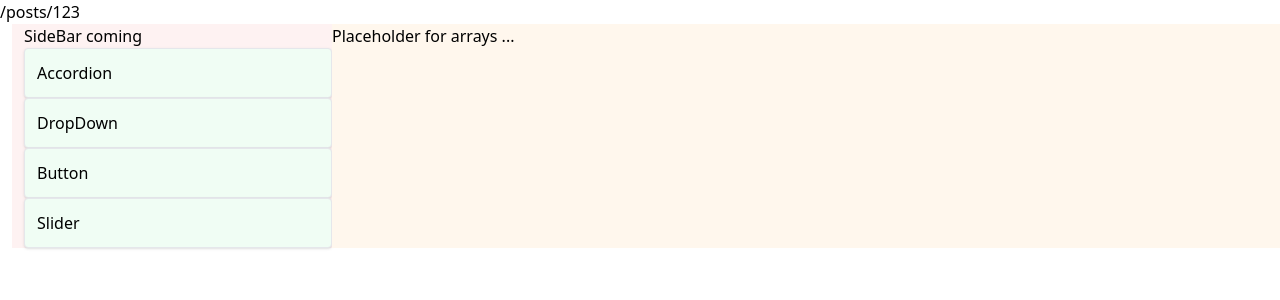
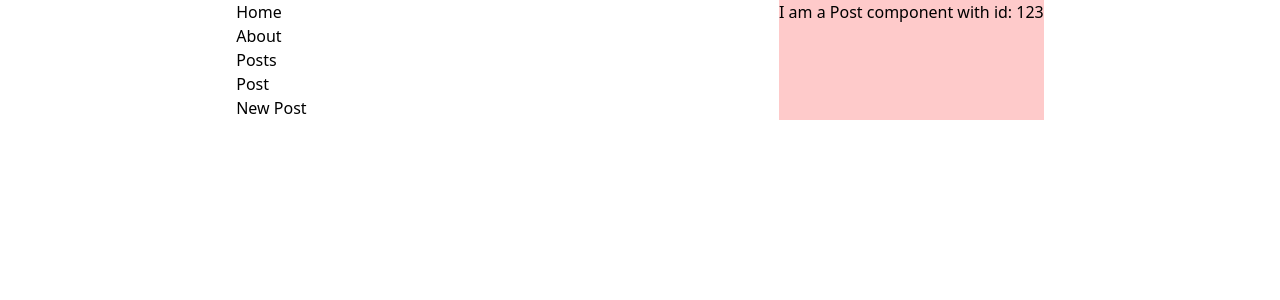
Before and after one commit to lissa3/start-react, a React (Create React App) app: page /posts/123 in a window 1280 px wide. Shown: the top 300 px of the page. Built offline with nearby package versions, Linux system fonts and the light colour scheme.

Commit message:
simpe nested routes: posts,post,ect

```diff
--- a/package.json
+++ b/package.json
@@ -11,7 +11,7 @@
     "react": "^18.2.0",
     "react-dom": "^18.2.0",
     "react-icons": "^4.7.1",
-    "react-router-dom": "^6.7.0",
+    "react-router-dom": "^6.8.0",
     "react-scripts": "5.0.1",
     "web-vitals": "^2.1.4"
   },
--- a/src/App.js
+++ b/src/App.js
@@ -1,24 +1,33 @@
-import React, { useState } from "react";
+// import React, { useState,useParams } from "react";
 import { SideBar } from "./components/SideBar";
+import {Routes,Route} from "react-router-dom"
+import {Posts} from "./pages/Posts"
+import {Post} from "./pages/Post"
+import {NewPost} from "./pages/NewPost"
+import {PageNotFound} from "./pages/PageNotFound"
+import {Home} from "./pages/Home"
+import {About} from "./pages/About"
+
+function App() {
+  return(
+     <div className="flex  justify-around">
+        <SideBar />
+
+        <Routes>
+          <Route path="/">
+              <Route index element={<Home/>} />
+              <Route path="about" element={<About/>} />
+              <Route path="posts">
+                <Route index  element={<Posts/>}/>
+                <Route  path=":id" element={<Post/>} />
+                <Route path="new-post" element={<NewPost/>} />
+              </Route>
+          </Route>
+          <Route path="*"  element={<PageNotFound/>}  />
+        </Routes>
+      </div>
+      )
+    }
 
 
-
-function App() {
-  const [currentComp,setComponent] = useState([]);
-  const getChoice = (choice)=>{
-    console.log(choice)
-    setComponent(choice)
-  }
-
-  return(
-     <div className="flex ">
-          <div className="flex-none w-1/4 pl-3 ml-3 bg-red-50">
-            <SideBar onChange={getChoice} value={currentComp}/>
-          </div>
-          <div className="flex-none w-3/4 bg-orange-50">
-            Placeholder for arrays ...
-          </div>
-      </div>
-    )
-}
 export default App;
--- a/src/components/SideBar.js
+++ b/src/components/SideBar.js
@@ -1,21 +1,17 @@
 import * as React from 'react';
-import Panel from './Panel';
+import { Link } from 'react-router-dom';
 
-export function SideBar({onChange,value}) {
-    const comps = ["Accordion","DropDown","Button","Slider"];
-    const itemFabric = comps.map((comp,idx)=>{
-        return (
-          <Panel onClick={()=>onChange(comp)} value={value}  key= {idx} className="cursor-pointer">
-          {comp}
-         </Panel>
-        )
-    })
+export function SideBar() {
 
   return (
-    <div>
-        <h4>SideBar coming</h4>
-        {itemFabric}
 
-    </div>
+    <section className='flex flex-col'>
+
+      <Link to="/">Home</Link>
+      <Link to="/about">About</Link>
+      <Link to="/posts">Posts</Link>
+      <Link to="/posts/123">Post</Link>
+      <Link to="/posts/new-post">New Post</Link>
+    </section>
   );
 };
--- a/src/context/navigation.js
+++ /dev/null
@@ -1,36 +0,0 @@
-import { createContext } from "react";
-import { useState,useEffect } from "react";
-
-const NavigattionContext = createContext();
-
-function NavigationProvider({children}){
-
-    const [currentPath,setCurrentPath] = useState(window.location.pathname);
-    // console.log("path is:",currentPath);
-    useEffect(()=>{
-    // re-render if user clicks but <- or ->
-    // waiting for a popState effect on handler;
-    // tracking click "back"<- or -> forward
-    // let op: but NOT hard re-fresh
-        const handler = ()=>{
-            setCurrentPath(window.location.pathname)
-        }
-        window.addEventListener('popstate',handler)
-        return ()=>{
-           window.removeEventListener('popstate',handler)
-        }
-    },[])
-    const navigate = (to)=>{
-        window.history.pushState({},"",to);
-        setCurrentPath(to)
-    }
-
-    return (
-      <NavigattionContext.Provider value={{currentPath,navigate}}>
-        {currentPath}
-        {children}
-      </NavigattionContext.Provider>
-    )
-}
-export {NavigationProvider};
-export default NavigattionContext;
--- a/src/index.js
+++ b/src/index.js
@@ -2,8 +2,8 @@ import React from 'react';
 import ReactDOM from 'react-dom/client';
 import App from './App'
 import './index.css';
+import { BrowserRouter } from 'react-router-dom';
 
-import { NavigationProvider } from './context/navigation';
 // import 'bootstrap/dist/css/bootstrap.min.css'
 // import 'bootstrap/dist/css/bootstrap.css.map'
 
@@ -12,8 +12,8 @@ import { NavigationProvider } from './context/navigation';
 const root = ReactDOM.createRoot(document.getElementById('root'));
 root.render(
   <React.StrictMode>
-    <NavigationProvider>
+    <BrowserRouter>
       <App/>
-    </NavigationProvider>
+    </BrowserRouter>
   </React.StrictMode>
 );
--- /dev/null
+++ b/src/pages/About.js
@@ -0,0 +1,12 @@
+import { Link } from "react-router-dom";
+export const About = () => {
+    return (
+        <div className="flex flex-col bg-yellow-500">
+            I am About component
+            <div>
+                {/* <Link to="/">Back to Home</Link> */}
+            </div>
+
+        </div>
+    );
+};
--- /dev/null
+++ b/src/pages/Home.js
@@ -0,0 +1,13 @@
+import {Link} from "react-router-dom"
+
+export const Home = () => {
+    return (
+        <div className="bg-teal-500">
+            I am a Home component
+            {/* <div>
+                <Link to="posts">Posts</Link>
+                <Link to="about" >About</Link>
+            </div> */}
+        </div>
+    );
+};
--- /dev/null
+++ b/src/pages/NewPost.js
@@ -0,0 +1,8 @@
+
+export const NewPost = () => {
+    return (
+        <div className="bg-violet-300">
+            Add a new post
+        </div>
+    );
+};
--- /dev/null
+++ b/src/pages/PageNotFound.js
@@ -0,0 +1,9 @@
+import {Link} from "react-router-dom";
+export const PageNotFound = () => {
+    return (
+        <div className="bg-orange-200">
+            Page not found
+            <Link to="/">Back to Home Page</Link>
+        </div>
+    );
+};
--- /dev/null
+++ b/src/pages/Post.js
@@ -0,0 +1,10 @@
+import { useParams } from "react-router-dom";
+export const Post = () => {
+    const {id} = useParams();
+    console.log("id is",id)
+    return (
+        <div className="bg-red-200">
+            I am a Post component with id: {id}
+        </div>
+    );
+};
--- /dev/null
+++ b/src/pages/Posts.js
@@ -0,0 +1,10 @@
+
+
+export const Posts = () => {
+    return (
+        <div className="bg-red-500">
+            I am a Posts component
+            {/* <Link to="/">Back to Home</Link> */}
+        </div>
+    );
+};
```
Also changed, not shown: 1 other file (tests, documents, lock files or other folders).
